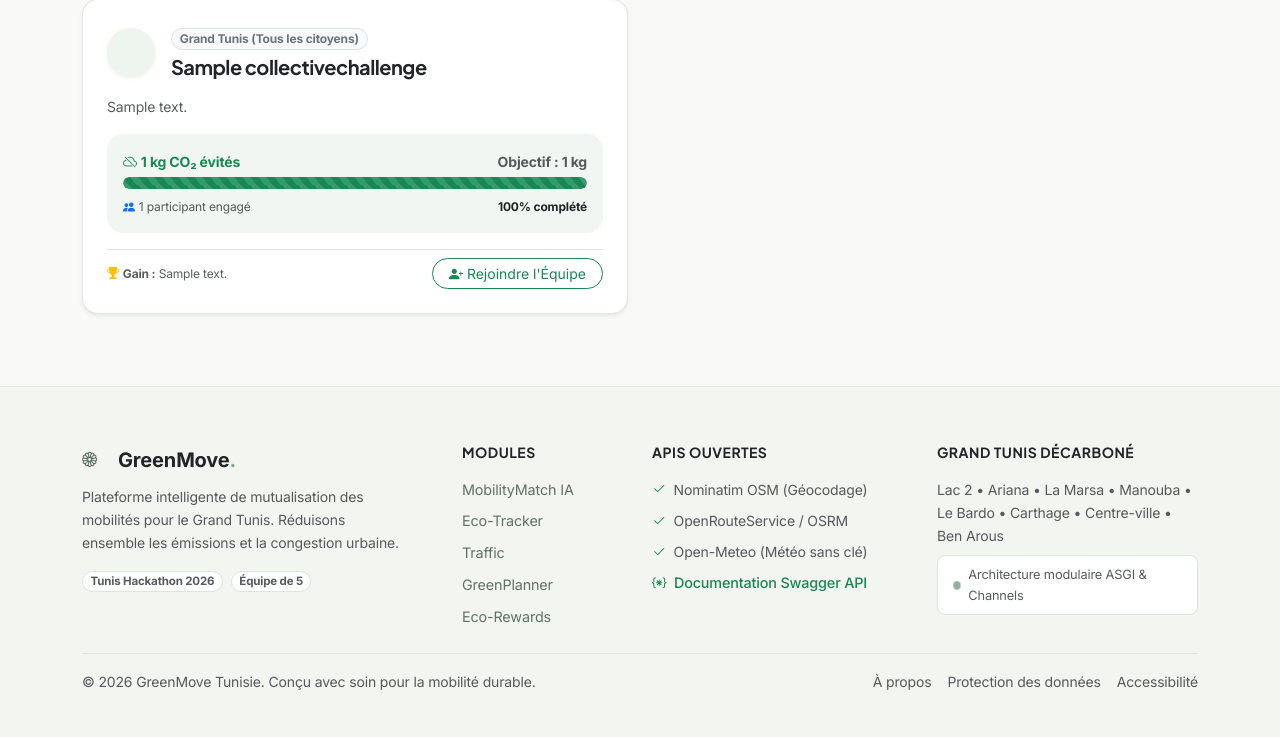
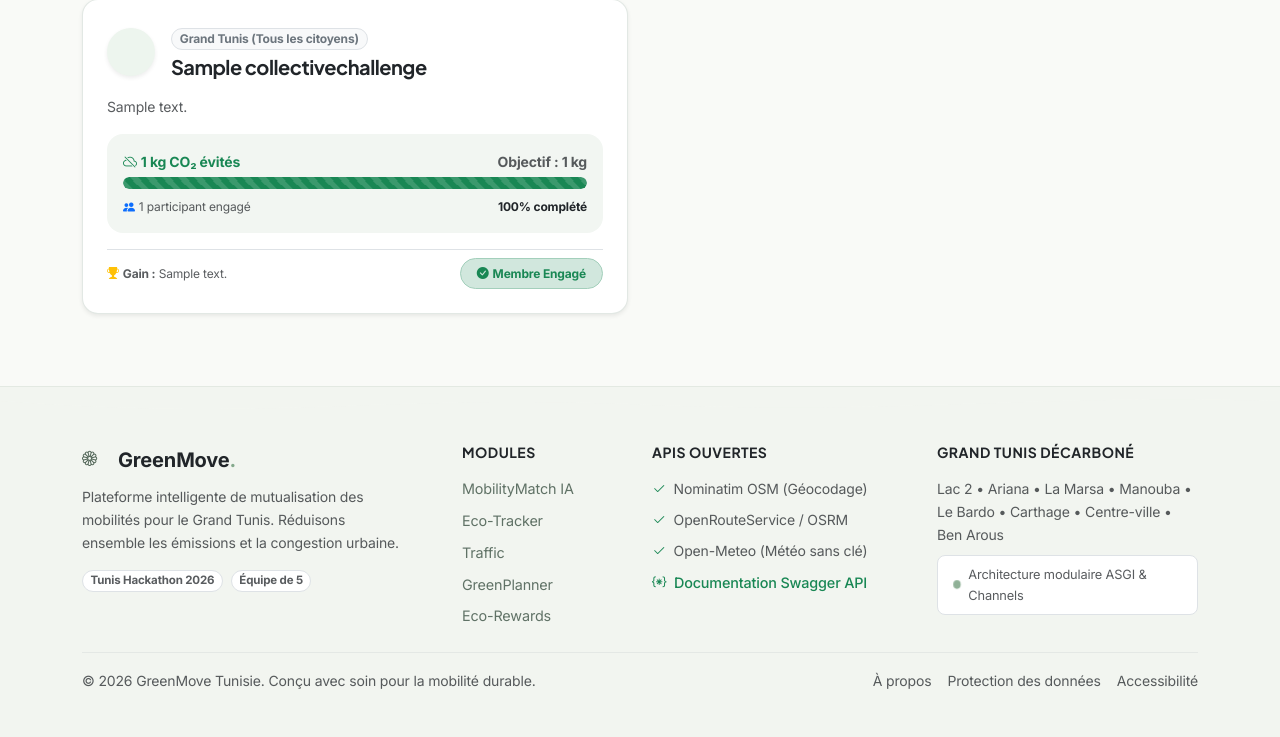
Before and after one commit to DinaMechergui/GreenMove, a Django app: page /rewards/challenges/ in a window 1280 px wide. Shown: the part 801-1538 px from the top of the page. Run offline with Django 5.2, Linux system fonts and the light colour scheme; a user stored in the database is signed in; tables that the repository leaves empty hold one stand-in row (values such as "Sample post"); grey boxes marked "Sample" are stand-in pictures; some libraries are stand-ins or nearby versions.

Commit message:
feat(ui): display enrolled badge when user joins collective challenge

```diff
--- a/templates/rewards/challenges.html
+++ b/templates/rewards/challenges.html
@@ -119,12 +119,18 @@
                   <i class="bi bi-trophy-fill text-warning me-1"></i><strong>Gain :</strong> {{ col.reward_description|truncatewords:8 }}
                 </div>
 
+                {% if request.user in col.participants.all %}
+                  <span class="badge bg-success-subtle text-success border border-success-subtle rounded-pill px-3 py-2 small">
+                    <i class="bi bi-check-circle-fill me-1"></i>{% trans "Membre Engagé" %}
+                  </span>
+                {% else %}
                   <form action="{% url 'rewards:join_collective' col.id %}" method="post">
                     {% csrf_token %}
                     <button type="submit" class="btn btn-sm btn-outline-success rounded-pill px-3 shadow-none">
                       <i class="bi bi-person-plus-fill me-1"></i>{% trans "Rejoindre l'Équipe" %}
                     </button>
                   </form>
+                {% endif %}
               </div>
 
             </div>
```
Lines whose indentation alone changed are shown as unchanged.
